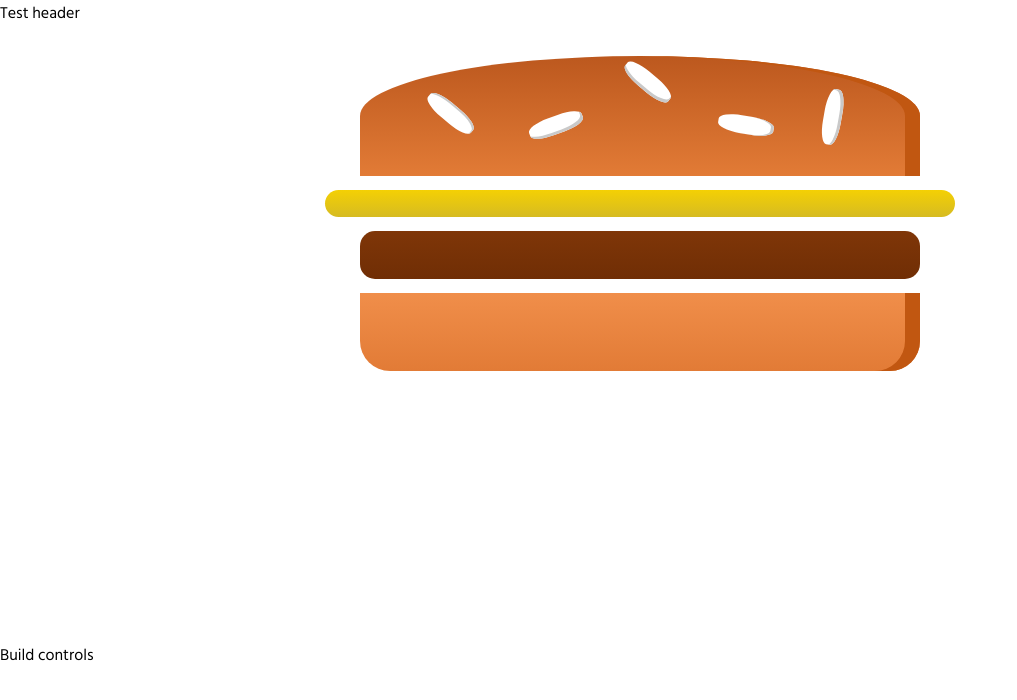
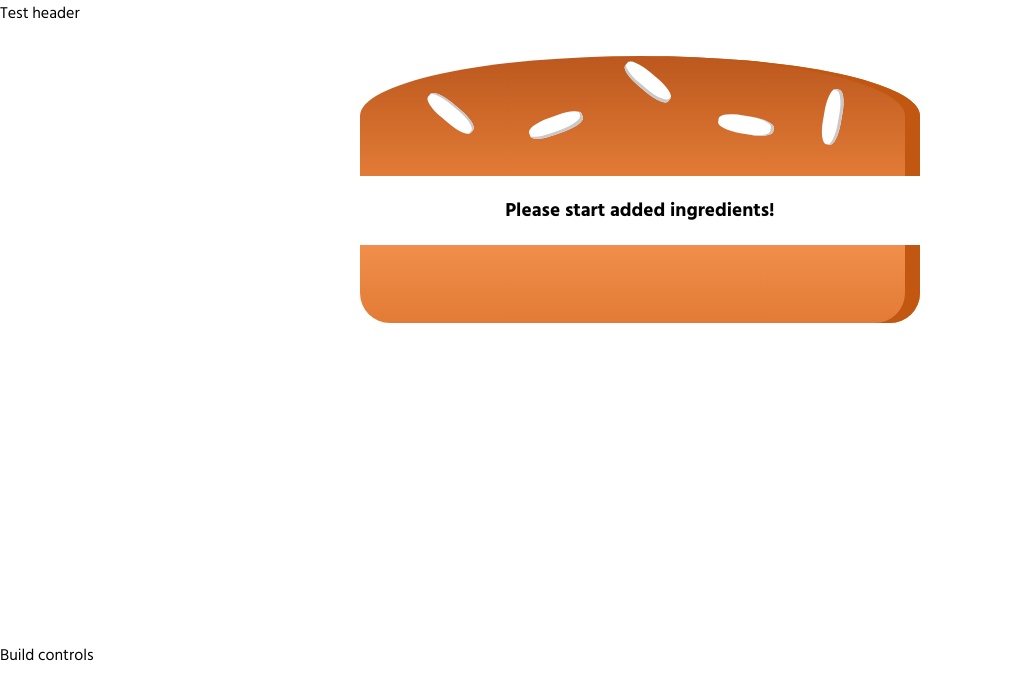
Before and after one commit to jemokbass/test-shop, a React app: page / in a window 1280 px wide. Shown: the top 700 px of the page, without its empty margins (0-1017 px from the left). Built offline with nearby package versions, Linux system fonts and the light colour scheme.

Commit message:
Added state for BurgerBuilder and logic for ingredients

```diff
--- a/src/components/Burger/Burger.js
+++ b/src/components/Burger/Burger.js
@@ -2,12 +2,27 @@
 import './Burger.css';
 import BurgerIngredient from './BurgerIngredient/BurgerIngredient';
 
-const Burger = () => {
+const Burger = ({ ingredients }) => {
+  let transformedIngredients = Object.keys(ingredients)
+    .map(ingredientKey => {
+      return [...Array(ingredients[ingredientKey])].map((_, i) => {
+        return (
+          <BurgerIngredient key={ingredientKey + i} type={ingredientKey} />
+        );
+      });
+    })
+    .reduce((arr, el) => {
+      return arr.concat(el);
+    });
+
+  if (transformedIngredients.length <= 0) {
+    transformedIngredients = <p>Please start added ingredients!</p>;
+  }
+
   return (
     <div className="burger">
       <BurgerIngredient type="bread-top" />
-      <BurgerIngredient type="cheese" />
-      <BurgerIngredient type="meat" />
+      {transformedIngredients}
       <BurgerIngredient type="bread-bottom" />
     </div>
   );
--- a/src/components/Burger/BurgerIngredient/BurgerIngredient.css
+++ b/src/components/Burger/BurgerIngredient/BurgerIngredient.css
@@ -100,6 +100,8 @@
   width: 85%;
   height: 7%;
   margin: 2% auto;
+  background: linear-gradient(#228c1d, #91ce50);
+  border-radius: 20px;
 }
 
 .bacon {
--- a/src/components/Burger/BurgerIngredient/BurgerIngredient.js
+++ b/src/components/Burger/BurgerIngredient/BurgerIngredient.js
@@ -37,13 +37,8 @@
   }
 }
 
-BurgerIngredient.defaultProps = {
-  ingredient: '',
-};
-
 BurgerIngredient.propTypes = {
   type: PropTypes.string.isRequired,
-  ingredient: PropTypes.string,
 };
 
 export default BurgerIngredient;
--- a/src/containers/BurgerBuilder/BurgerBuilder.js
+++ b/src/containers/BurgerBuilder/BurgerBuilder.js
@@ -3,10 +3,19 @@
 import Burger from '@Src/components/Burger/Burger';
 
 export class BurgerBuilder extends Component {
+  state = {
+    ingredients: {
+      salad: 0,
+      bacon: 0,
+      cheese: 0,
+      meat: 0,
+    },
+  };
+
   render() {
     return (
       <Aux>
-        <Burger />
+        <Burger ingredients={this.state.ingredients} />
         <div>Build controls</div>
       </Aux>
     );
```
Also changed, not shown: 1 other file (tests, documents, lock files or other folders).
